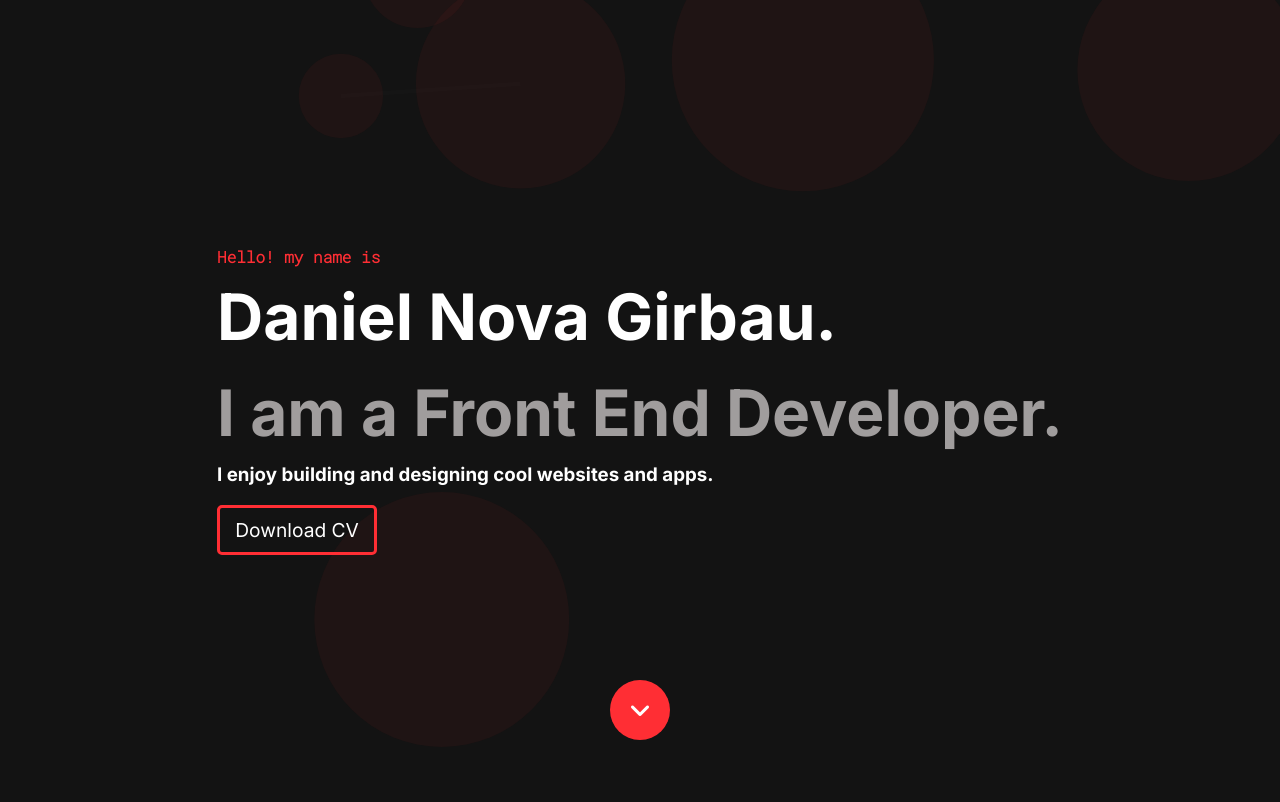
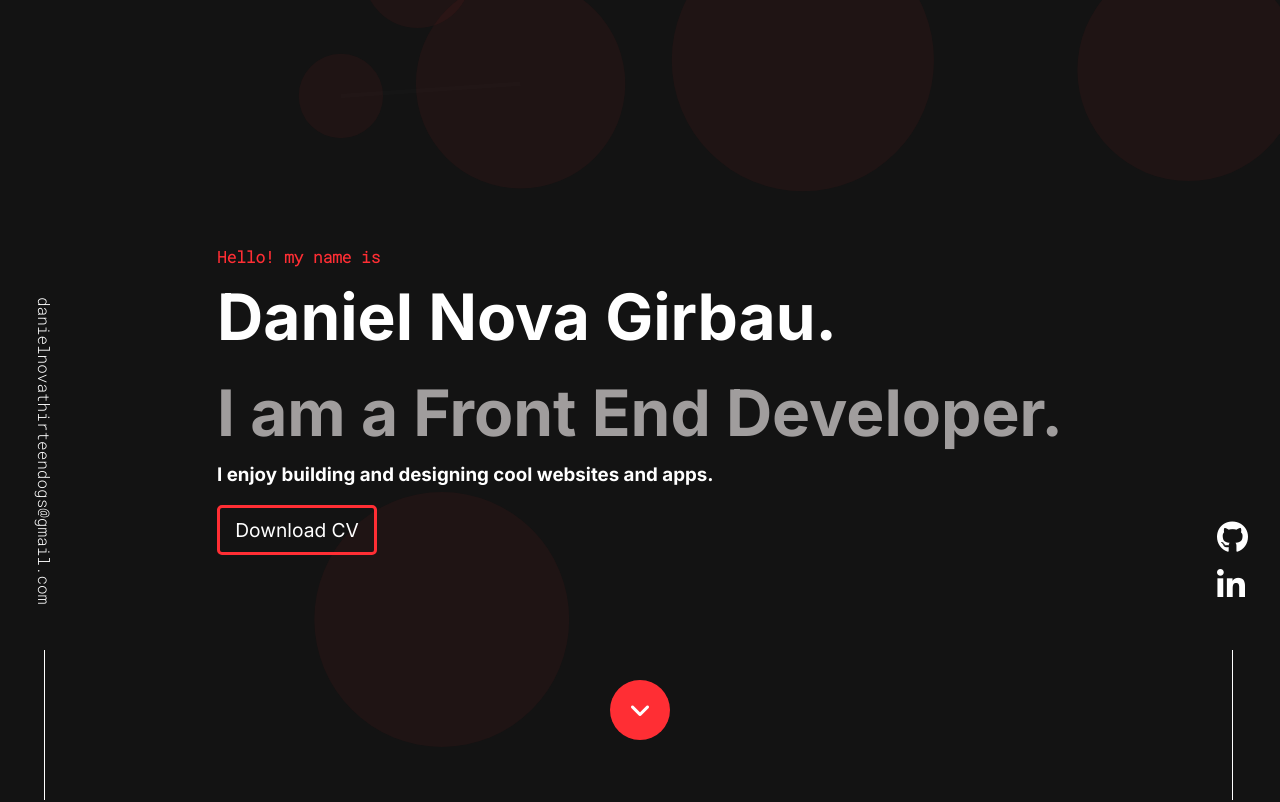
Before and after one commit to thirteendogs/portfolio-react, a React (Create React App) app: page / in a window 1280 px wide. Shown: the top 802 px of the page. Built offline with nearby package versions, Linux system fonts and the light colour scheme.

Commit message:
socials links

```diff
--- a/src/App.css
+++ b/src/App.css
@@ -325,6 +325,81 @@ p {
   transform: translateY(-300%);
 }
 
+.side__nav__right {
+  position: fixed;
+  margin-right: 2rem;
+  bottom: 0;
+  right: 0;
+}
+.side__nav__right a {
+  font-size: 2rem;
+  cursor: pointer;
+  transition: color 750ms;
+}
+.side__nav__right a:hover {
+  color: #ff2e34;
+}
+.side__nav__right ul::after {
+  content: "";
+  display: block;
+  width: 1px;
+  height: 150px;
+  margin-inline: auto;
+  margin-top: 2.5rem;
+  background-color: white;
+}
+.side__nav__right li {
+  transition: transform 500ms;
+}
+.side__nav__right li:hover {
+  transform: translateY(-15%);
+}
+
+.side__nav__left {
+  margin-left: 2rem;
+  position: fixed;
+  bottom: 0;
+  left: 0;
+}
+.side__nav__left__line a {
+  font-family: "Roboto Mono", monospace;
+  font-size: 1rem;
+  cursor: pointer;
+  writing-mode: vertical-lr;
+  transition: color 500ms, transform 250ms;
+}
+.side__nav__left__line a:hover {
+  color: #ff2e34;
+  transform: translateY(-1.5%);
+}
+.side__nav__left__line::after {
+  content: "";
+  display: block;
+  width: 1px;
+  height: 150px;
+  margin-inline: auto;
+  margin-top: 2.5rem;
+  background-color: white;
+}
+
+@media (max-width: 1000px) {
+  .side__nav__right {
+    display: none;
+  }
+
+  .side__nav__left {
+    display: none;
+  }
+}
+@media (max-height: 400px) {
+  .side__nav__right {
+    display: none;
+  }
+
+  .side__nav__left {
+    display: none;
+  }
+}
 .home {
   display: grid;
   place-content: center;
--- a/src/App.jsx
+++ b/src/App.jsx
@@ -10,6 +10,7 @@ import Work from './components/pages/Work'
 import Contact from './components/pages/Contact'
 import Footer from './components/Footer'
 import Intro from './components/Intro'
+import Socials from './components/Socials'
 
 const App = () => {
   return (
@@ -17,6 +18,7 @@ const App = () => {
       <Intro />
       <Particles params={particlesConfig} className='particles' />
       <Navbar />
+      <Socials />
       <main>
         <Home />
         <About />
--- /dev/null
+++ b/src/assets/sass/components/_socials.scss
@@ -0,0 +1,90 @@
+@use '../utils/variables' as *;
+
+.side__nav__right {
+      position: fixed;
+      margin-right: 2rem;
+      bottom: 0;
+      right: 0;
+
+      a {
+         font-size: 2rem;
+         cursor: pointer;
+         transition: color 750ms;
+
+         &:hover {
+            color: $red-clr;
+         }
+      }
+
+
+      ul::after {
+         content: "";
+         display: block;
+         width: 1px;
+         height: 150px;
+         margin-inline: auto;
+         margin-top: 2.5rem;
+         background-color: white;
+      }
+
+      li {
+         transition: transform 500ms;
+         &:hover {
+            transform: translateY(-15%);
+         }
+      }
+   }
+
+   .side__nav__left {
+      margin-left: 2rem;
+      position: fixed;
+      bottom: 0;
+      left: 0;
+
+      &__line {
+         a {
+            font-family: $mono-font;
+            font-size: 1rem;
+            cursor: pointer;
+            writing-mode: vertical-lr;
+            transition: color 500ms, transform 250ms;
+
+            &:hover {
+               color: $red-clr;
+               transform: translateY(-1.5%);
+            }
+         }
+
+         &::after {
+            content: "";
+            display: block;
+            width: 1px;
+            height: 150px;
+            margin-inline: auto;
+            margin-top: 2.5rem;
+            background-color: white;
+         }
+      }
+
+   }
+
+
+@media(max-width: 1000px)  {
+   .side__nav__right {
+      display: none;
+   }
+
+   .side__nav__left {
+      display: none;
+   }
+ }
+
+@media(max-height: 400px) {
+   .side__nav__right {
+      display: none;
+}
+
+   .side__nav__left {
+      display: none;
+   }
+}
--- a/src/assets/sass/main.scss
+++ b/src/assets/sass/main.scss
@@ -8,6 +8,7 @@
 @use 'components/circular-button';
 @use 'components/footer';
 @use 'components/intro';
+@use 'components/socials';
 
 @use 'pages/home';
 @use 'pages/about';
--- /dev/null
+++ b/src/components/Socials.jsx
@@ -0,0 +1,28 @@
+import React from 'react'
+
+const Socials = () => {
+  return (
+     <>
+    <nav className="side__nav__right">
+         <ul>
+            <li>
+               <a href="https://github.com/thirteendogs/" target="_blank" rel="noreferrer"><i className="fa fa-github"></i></a>
+            </li>
+            <li>
+               <a className="side-line" href="https://www.linkedin.com/in/danielnovagirbau/" target="_blank" rel="noreferrer"><i
+                     className="fa fa-linkedin"></i></a>
+            </li>
+         </ul>
+      </nav>
+
+      <nav className="side__nav__left">
+         <div className="side__nav__left__line">
+            <a href="mailto:danielnovathirteendogs@gmail.com">danielnovathirteendogs@gmail.com</a>
+         </div>
+      </nav>
+     </>
+
+  )
+}
+
+export default Socials
```
Also changed, not shown: 1 other file (tests, documents, lock files or other folders).
